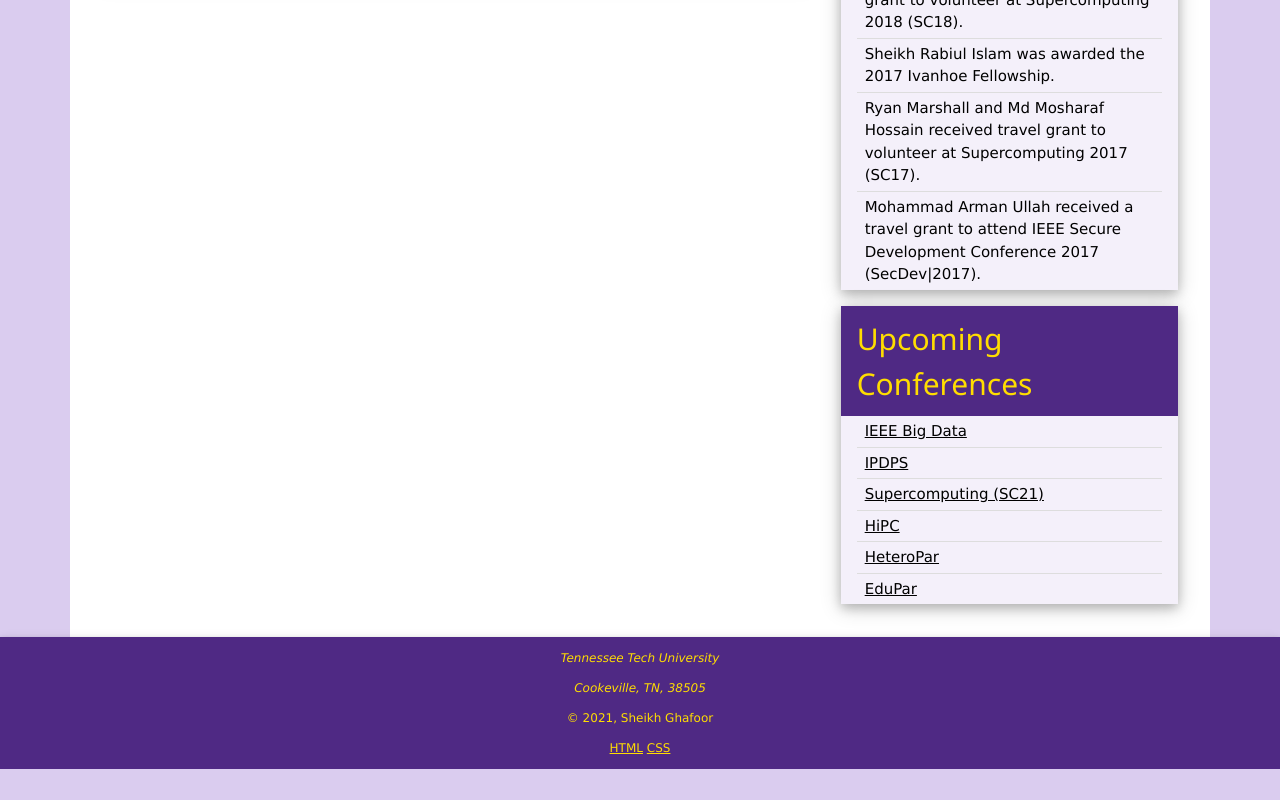
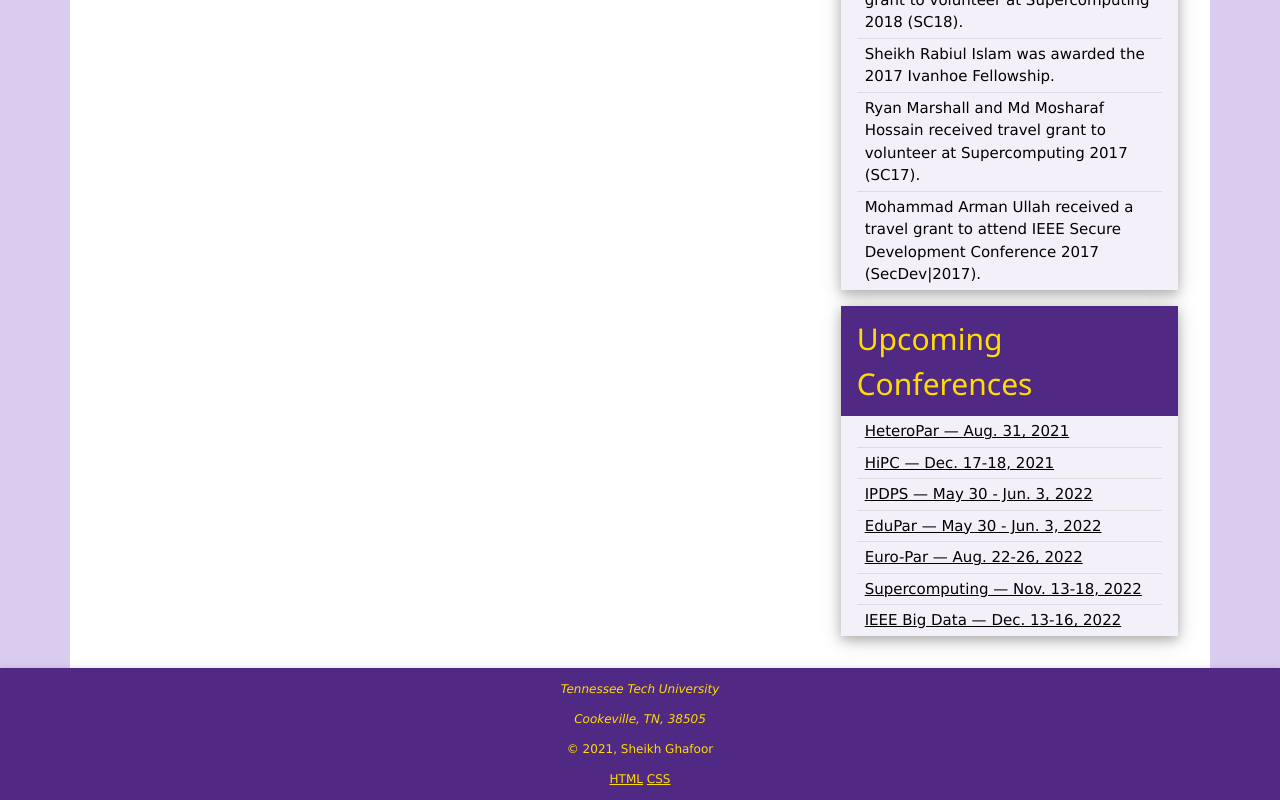
Before and after one commit to sghafoor10/sghafoor10.github.io, a plain HTML site: page index.html in a window 1280 px wide. Shown: the part 824-1624 px from the top of the page. Before the commit the page ends 1593 px from the top, so only its background shows below. Drawn offline with Linux system fonts and the light colour scheme.

Commit message:
updated conference listing

```diff
--- a/index.html
+++ b/index.html
@@ -111,12 +111,13 @@
 						</header>
 						<div class="w3-container">
 							<ul class="w3-ul">
-								<li class="w3-padding-small"><a href="https://bigdataieee.org/BigData2021/" target="_blank" rel="noopener noreferrer">IEEE Big Data</a></li>
-								<li class="w3-padding-small"><a href="https://www.ipdps.org/" target="_blank" rel="noopener noreferrer">IPDPS</a></li>
-								<li class="w3-padding-small"><a href="https://sc21.supercomputing.org/" target="_blank" rel="noopener noreferrer">Supercomputing (SC21)</a></li>
-								<li class="w3-padding-small"><a href="https://hipc.org/" target="_blank" rel="noopener noreferrer">HiPC</a></li>
-								<li class="w3-padding-small"><a href="http://heteropar2021.bsc.es/" target="_blank" rel="noopener noreferrer">HeteroPar</a></li>
-								<li class="w3-padding-small"><a href="https://tcpp.cs.gsu.edu/curriculum/?q=edupar21" target="_blank" rel="noopener noreferrer">EduPar</a></li>
+								<li class="w3-padding-small"><a href="http://heteropar2021.bsc.es/" target="_blank" rel="noopener noreferrer">HeteroPar &mdash; Aug. 31, 2021</a></li>
+								<li class="w3-padding-small"><a href="https://hipc.org/" target="_blank" rel="noopener noreferrer">HiPC &mdash; Dec. 17-18, 2021</a></li>
+								<li class="w3-padding-small"><a href="https://www.ipdps.org/" target="_blank" rel="noopener noreferrer">IPDPS &mdash; May 30 - Jun. 3, 2022</a></li>
+								<li class="w3-padding-small"><a href="https://tcpp.cs.gsu.edu/curriculum/?q=edupar22" target="_blank" rel="noopener noreferrer">EduPar &mdash; May 30 - Jun. 3, 2022</a></li>
+								<li class="w3-padding-small"><a href="https://2022.euro-par.org/" target="_blank" rel="noopener noreferrer">Euro-Par &mdash; Aug. 22-26, 2022</a></li>
+								<li class="w3-padding-small"><a href="https://sc22.supercomputing.org/" target="_blank" rel="noopener noreferrer">Supercomputing &mdash; Nov. 13-18, 2022</a></li>
+								<li class="w3-padding-small"><a href="https://bigdataieee.org/BigData2022/" target="_blank" rel="noopener noreferrer">IEEE Big Data &mdash; Dec. 13-16, 2022</a></li>
 							</ul>
 						</div>
 					</div>
```
